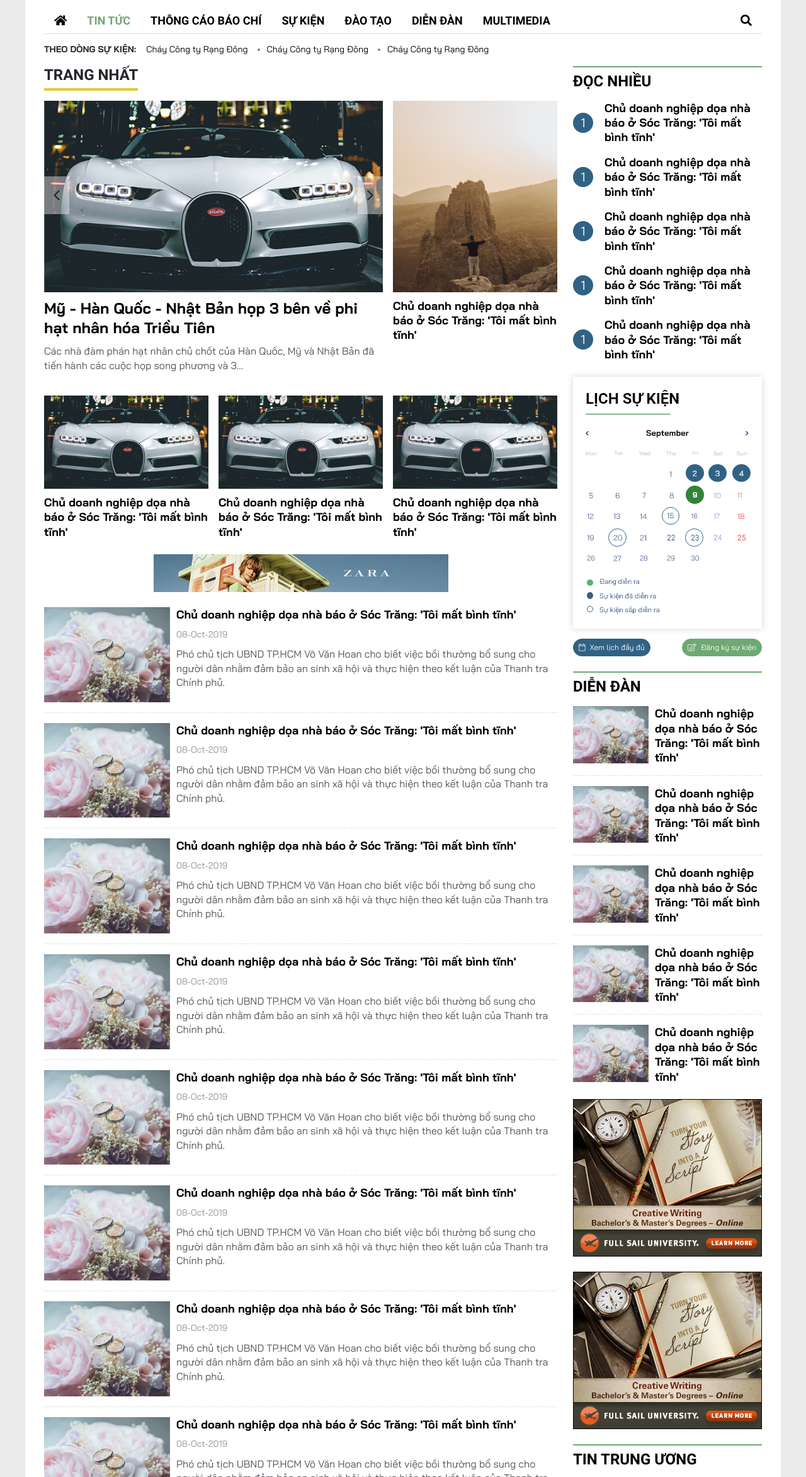
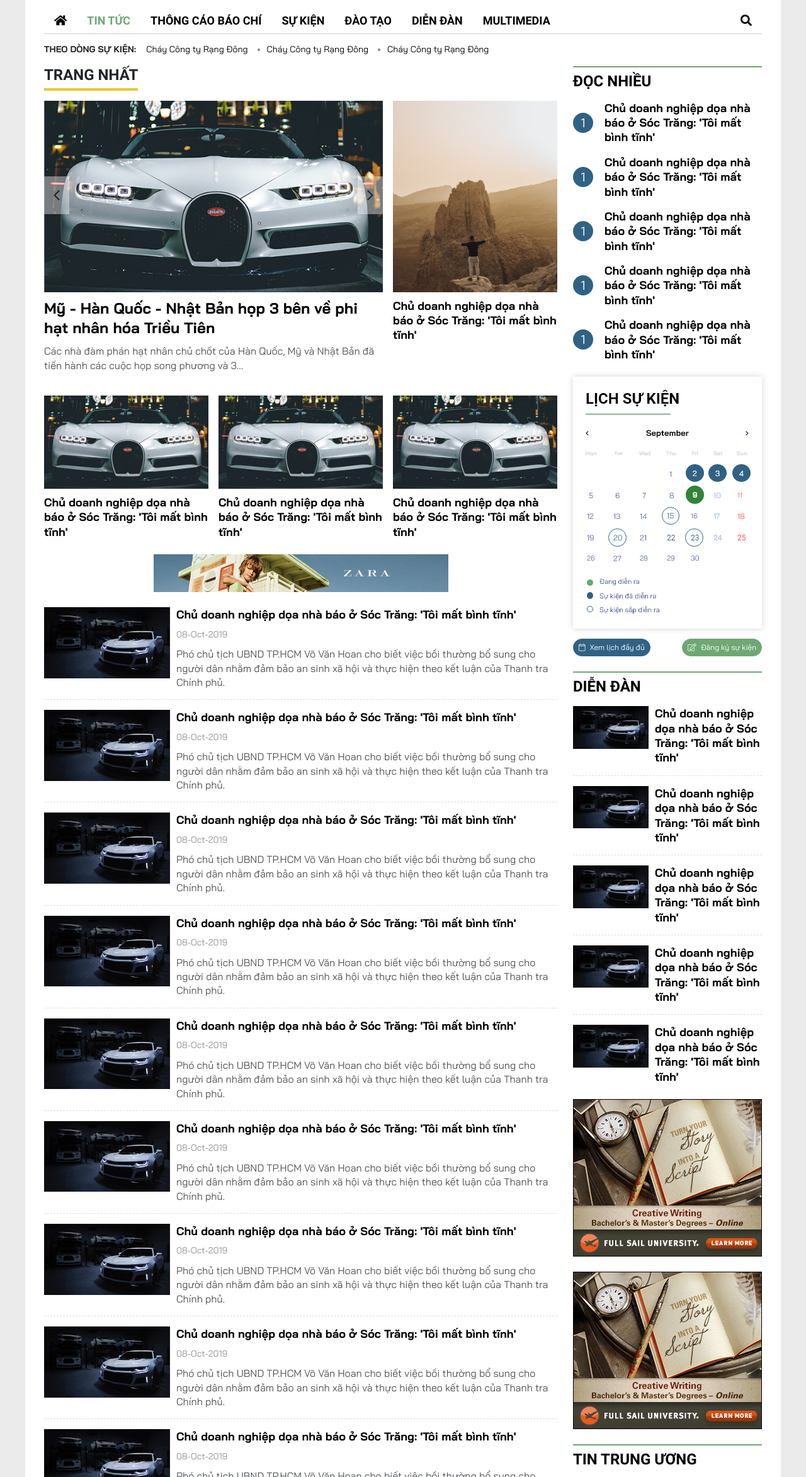
Before and after one commit to longht1989/HTML-TTBC-Desktop, a plain HTML site: page 02-category.html in a window 1280 px wide. Shown: the part 183-2528 px from the top of the page at 63% size. Drawn offline with Linux system fonts and the light colour scheme.

Commit message:
update css

```diff
--- a/02-category.html
+++ b/02-category.html
@@ -111,7 +111,7 @@
                                     </div>
                                 </div>
                                 <article class="story story--vertical">
-                                    <figure class="story__thumb"><a href="03-detail.html"><img class="img-fluid" src="images/261x304.png" alt=""></a></figure>
+                                    <figure class="story__thumb"><a href="03-detail.html"><img class="img-fluid" src="images/261x304.png" data-src="images/640x360.jpg" alt=""></a></figure>
                                     <div class="story__header">
                                         <h3 class="story__title"><a href="03-detail.html">Chủ doanh nghiệp dọa nhà báo ở Sóc Trăng: 'Tôi mất bình tĩnh'</a></h3>
                                     </div>
@@ -151,7 +151,7 @@
                     <div class="zone zone--timeline">
                         <div class="zone__content">
                             <article class="story story--left story--border">
-                                <figure class="story__thumb"><a href="03-detail.html"><img class="img-fluid" src="images/300x226.png" alt=""></a></figure>
+                                <figure class="story__thumb"><a href="03-detail.html"><img class="img-fluid" src="images/640x360.jpg" alt=""></a></figure>
                                 <div class="story__header">
                                     <h3 class="story__title"><a href="03-detail.html">Chủ doanh nghiệp dọa nhà báo ở Sóc Trăng: 'Tôi mất bình tĩnh'</a></h3>
                                     <div class="story__meta">08-Oct-2019</div>
@@ -159,7 +159,7 @@
                                 </div>
                             </article>
                             <article class="story story--left story--border">
-                                <figure class="story__thumb"><a href="03-detail.html"><img class="img-fluid" src="images/300x226.png" alt=""></a></figure>
+                                <figure class="story__thumb"><a href="03-detail.html"><img class="img-fluid" src="images/640x360.jpg" alt=""></a></figure>
                                 <div class="story__header">
                                     <h3 class="story__title"><a href="03-detail.html">Chủ doanh nghiệp dọa nhà báo ở Sóc Trăng: 'Tôi mất bình tĩnh'</a></h3>
                                     <div class="story__meta">08-Oct-2019</div>
@@ -167,7 +167,7 @@
                                 </div>
                             </article>
                             <article class="story story--left story--border">
-                                <figure class="story__thumb"><a href="03-detail.html"><img class="img-fluid" src="images/300x226.png" alt=""></a></figure>
+                                <figure class="story__thumb"><a href="03-detail.html"><img class="img-fluid" src="images/640x360.jpg" alt=""></a></figure>
                                 <div class="story__header">
                                     <h3 class="story__title"><a href="03-detail.html">Chủ doanh nghiệp dọa nhà báo ở Sóc Trăng: 'Tôi mất bình tĩnh'</a></h3>
                                     <div class="story__meta">08-Oct-2019</div>
@@ -175,7 +175,7 @@
                                 </div>
                             </article>
                             <article class="story story--left story--border">
-                                <figure class="story__thumb"><a href="03-detail.html"><img class="img-fluid" src="images/300x226.png" alt=""></a></figure>
+                                <figure class="story__thumb"><a href="03-detail.html"><img class="img-fluid" src="images/640x360.jpg" alt=""></a></figure>
                                 <div class="story__header">
                                     <h3 class="story__title"><a href="03-detail.html">Chủ doanh nghiệp dọa nhà báo ở Sóc Trăng: 'Tôi mất bình tĩnh'</a></h3>
                                     <div class="story__meta">08-Oct-2019</div>
@@ -183,7 +183,7 @@
                                 </div>
                             </article>
                             <article class="story story--left story--border">
-                                <figure class="story__thumb"><a href="03-detail.html"><img class="img-fluid" src="images/300x226.png" alt=""></a></figure>
+                                <figure class="story__thumb"><a href="03-detail.html"><img class="img-fluid" src="images/640x360.jpg" alt=""></a></figure>
                                 <div class="story__header">
                                     <h3 class="story__title"><a href="03-detail.html">Chủ doanh nghiệp dọa nhà báo ở Sóc Trăng: 'Tôi mất bình tĩnh'</a></h3>
                                     <div class="story__meta">08-Oct-2019</div>
@@ -191,7 +191,7 @@
                                 </div>
                             </article>
                             <article class="story story--left story--border">
-                                <figure class="story__thumb"><a href="03-detail.html"><img class="img-fluid" src="images/300x226.png" alt=""></a></figure>
+                                <figure class="story__thumb"><a href="03-detail.html"><img class="img-fluid" src="images/640x360.jpg" alt=""></a></figure>
                                 <div class="story__header">
                                     <h3 class="story__title"><a href="03-detail.html">Chủ doanh nghiệp dọa nhà báo ở Sóc Trăng: 'Tôi mất bình tĩnh'</a></h3>
                                     <div class="story__meta">08-Oct-2019</div>
@@ -199,7 +199,7 @@
                                 </div>
                             </article>
                             <article class="story story--left story--border">
-                                <figure class="story__thumb"><a href="03-detail.html"><img class="img-fluid" src="images/300x226.png" alt=""></a></figure>
+                                <figure class="story__thumb"><a href="03-detail.html"><img class="img-fluid" src="images/640x360.jpg" alt=""></a></figure>
                                 <div class="story__header">
                                     <h3 class="story__title"><a href="03-detail.html">Chủ doanh nghiệp dọa nhà báo ở Sóc Trăng: 'Tôi mất bình tĩnh'</a></h3>
                                     <div class="story__meta">08-Oct-2019</div>
@@ -207,7 +207,7 @@
                                 </div>
                             </article>
                             <article class="story story--left story--border">
-                                <figure class="story__thumb"><a href="03-detail.html"><img class="img-fluid" src="images/300x226.png" alt=""></a></figure>
+                                <figure class="story__thumb"><a href="03-detail.html"><img class="img-fluid" src="images/640x360.jpg" alt=""></a></figure>
                                 <div class="story__header">
                                     <h3 class="story__title"><a href="03-detail.html">Chủ doanh nghiệp dọa nhà báo ở Sóc Trăng: 'Tôi mất bình tĩnh'</a></h3>
                                     <div class="story__meta">08-Oct-2019</div>
@@ -215,7 +215,7 @@
                                 </div>
                             </article>
                             <article class="story story--left story--border">
-                                <figure class="story__thumb"><a href="03-detail.html"><img class="img-fluid" src="images/300x226.png" alt=""></a></figure>
+                                <figure class="story__thumb"><a href="03-detail.html"><img class="img-fluid" src="images/640x360.jpg" alt=""></a></figure>
                                 <div class="story__header">
                                     <h3 class="story__title"><a href="03-detail.html">Chủ doanh nghiệp dọa nhà báo ở Sóc Trăng: 'Tôi mất bình tĩnh'</a></h3>
                                     <div class="story__meta">08-Oct-2019</div>
@@ -223,7 +223,7 @@
                                 </div>
                             </article>
                             <article class="story story--left story--border">
-                                <figure class="story__thumb"><a href="03-detail.html"><img class="img-fluid" src="images/300x226.png" alt=""></a></figure>
+                                <figure class="story__thumb"><a href="03-detail.html"><img class="img-fluid" src="images/640x360.jpg" alt=""></a></figure>
                                 <div class="story__header">
                                     <h3 class="story__title"><a href="03-detail.html">Chủ doanh nghiệp dọa nhà báo ở Sóc Trăng: 'Tôi mất bình tĩnh'</a></h3>
                                     <div class="story__meta">08-Oct-2019</div>
@@ -300,31 +300,31 @@
                         </header>
                         <div class="zone__content">
                             <article class="story story--left story--border">
-                                <figure class="story__thumb"><a href="03-detail.html"><img class="img-fluid" src="images/300x226.png" alt=""></a></figure>
+                                <figure class="story__thumb"><a href="03-detail.html"><img class="img-fluid" src="images/640x360.jpg" alt=""></a></figure>
                                 <div class="story__header">
                                     <h3 class="story__title"><a href="03-detail.html">Chủ doanh nghiệp dọa nhà báo ở Sóc Trăng: 'Tôi mất bình tĩnh'</a></h3>
                                 </div>
                             </article>
                             <article class="story story--left story--border">
-                                <figure class="story__thumb"><a href="03-detail.html"><img class="img-fluid" src="images/300x226.png" alt=""></a></figure>
+                                <figure class="story__thumb"><a href="03-detail.html"><img class="img-fluid" src="images/640x360.jpg" alt=""></a></figure>
                                 <div class="story__header">
                                     <h3 class="story__title"><a href="03-detail.html">Chủ doanh nghiệp dọa nhà báo ở Sóc Trăng: 'Tôi mất bình tĩnh'</a></h3>
                                 </div>
                             </article>
                             <article class="story story--left story--border">
-                                <figure class="story__thumb"><a href="03-detail.html"><img class="img-fluid" src="images/300x226.png" alt=""></a></figure>
+                                <figure class="story__thumb"><a href="03-detail.html"><img class="img-fluid" src="images/640x360.jpg" alt=""></a></figure>
                                 <div class="story__header">
                                     <h3 class="story__title"><a href="03-detail.html">Chủ doanh nghiệp dọa nhà báo ở Sóc Trăng: 'Tôi mất bình tĩnh'</a></h3>
                                 </div>
                             </article>
                             <article class="story story--left story--border">
-                                <figure class="story__thumb"><a href="03-detail.html"><img class="img-fluid" src="images/300x226.png" alt=""></a></figure>
+                                <figure class="story__thumb"><a href="03-detail.html"><img class="img-fluid" src="images/640x360.jpg" alt=""></a></figure>
                                 <div class="story__header">
                                     <h3 class="story__title"><a href="03-detail.html">Chủ doanh nghiệp dọa nhà báo ở Sóc Trăng: 'Tôi mất bình tĩnh'</a></h3>
                                 </div>
                             </article>
                             <article class="story story--left story--border">
-                                <figure class="story__thumb"><a href="03-detail.html"><img class="img-fluid" src="images/300x226.png" alt=""></a></figure>
+                                <figure class="story__thumb"><a href="03-detail.html"><img class="img-fluid" src="images/640x360.jpg" alt=""></a></figure>
                                 <div class="story__header">
                                     <h3 class="story__title"><a href="03-detail.html">Chủ doanh nghiệp dọa nhà báo ở Sóc Trăng: 'Tôi mất bình tĩnh'</a></h3>
                                 </div>
--- a/App_themes/css/scss/components/_story.scss
+++ b/App_themes/css/scss/components/_story.scss
@@ -11,7 +11,6 @@
         margin-bottom: 0.625rem;
         overflow: hidden;
         text-align: center;
-        background-color: #f0f0f0;
 
         img {
             transition: all 0.2s ease-in-out;
--- a/App_themes/css/scss/layout/_header.scss
+++ b/App_themes/css/scss/layout/_header.scss
@@ -69,16 +69,18 @@
     }
 
     .nav {
-        border-bottom: 1px solid #ddd;
         display: none;
-        background-color: #f0f0f0;
         font-family: 'Roboto', Arial, "Helvetica Neue", Helvetica, sans-serif;
+        margin-left: -15px;
+        margin-right: -15px;
+        border-top: 1px solid #ccc;
+        border-bottom: 1px solid #ccc;
 
         &-item {
             font-size: 18px;
-            text-transform: uppercase;
             font-weight: bold;
             position: relative;
+            border-bottom: 1px solid #eee;
 
             &:hover {
                 .nav-sub {
@@ -91,7 +93,13 @@
                     color: $primary;
                 }
             }
+
+            &:last-child {
+                border-bottom: none;
+            }
         }
+
+        &-link {}
 
         &-sub {
             display: none;
@@ -119,6 +127,7 @@
                 width: 100%;
                 border: none;
                 padding: 1rem;
+                background-color: #f0f0f0;
 
                 .input-wrap {
                     position: relative;
@@ -135,7 +144,16 @@
 
         @media screen and (min-width: 1024px) {
             display: flex;
-            background-color: #fff;
+            margin-left: 0;
+            margin-right: 0;
+            border-top: none;
+
+            .nav-item {
+                text-transform: uppercase;
+                border-bottom: none;
+            }
+
+            .nav-link {}
 
             .nav-search {
                 &>.nav-link {
@@ -147,6 +165,7 @@
                     right: 0;
                     display: none;
                     position: absolute;
+                    padding: 1rem;
                 }
 
                 &:hover {
--- a/App_themes/css/scss/page/_category.scss
+++ b/App_themes/css/scss/page/_category.scss
@@ -2,9 +2,15 @@
     .zone--timeline {
         .story {
             &__thumb {
-                width: 120px;
+                float: none;
+                width: 100%;
+                margin-bottom: 0.625rem;
+            }
 
+            &__thumb {
                 @media screen and (min-width: 768px) {
+                    margin-bottom: 0;
+                    float: left;
                     width: 200px;
                 }
             }
--- a/App_themes/css/scss/page/article/_article.scss
+++ b/App_themes/css/scss/page/article/_article.scss
@@ -96,7 +96,6 @@
         font-size: 1.75rem;
         line-height: 1.3;
         font-weight: bold;
-        text-transform: uppercase;
     }
 
     &__meta {
```
Also changed, not shown: 03-detail.html (+1 -1 lines), App_themes/js/app.js (+20 -1 lines), App_themes/css/main.css, 1 other file.
